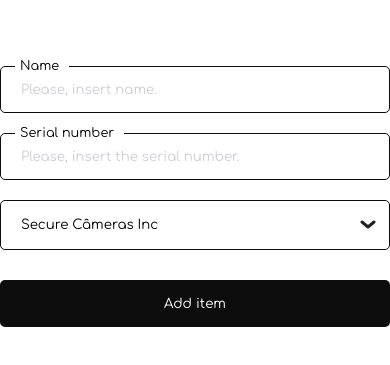
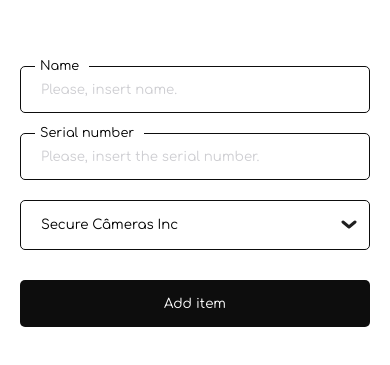
Before and after one commit to sidneifjr/Sebastian, a React (Vite) app: page / in a window 390 px wide. Shown: the part 177-542 px from the top of the page. Built offline with nearby package versions, Linux system fonts and the light colour scheme.

Commit message:
Adds padding, effective on mobile screens at 768px and below

```diff
--- a/src/index.css
+++ b/src/index.css
@@ -105,3 +105,10 @@ button[type="submit"]{
   height: 47px;
   border-radius: 5px;
 }
+
+@media (max-width: 768px){
+  main {
+    padding-right: 20px;
+    padding-left: 20px;
+  }
+}
```
